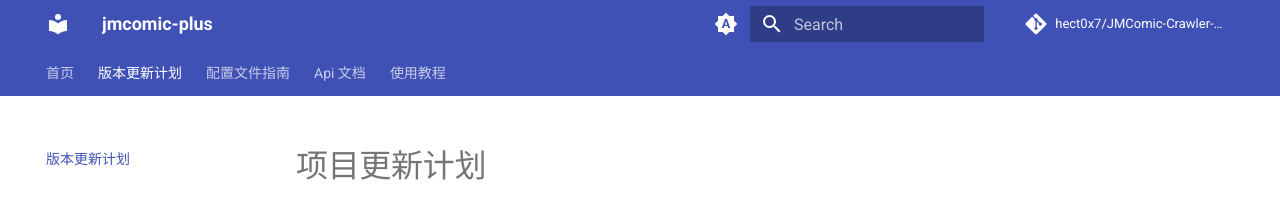
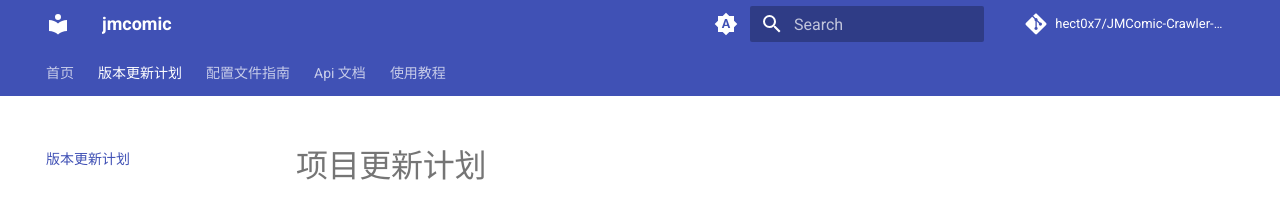
Before and after one commit to zakozakozakozakozako/JMComic-Crawler-Python-Lite, an MkDocs documentation site: the page built from assets/docs/sources/roadmap.md, in a window 1280 px wide. Shown: the top 206 px of the page. Built offline with MkDocs 1.6.1 and Material for MkDocs 9.7.7, drawn with Linux system fonts in a browser that asks for light colours; comment, search, counter and statistics services are not loaded.

Commit message:
更新 mkdocs.yml

```diff
--- a/assets/docs/mkdocs.yml
+++ b/assets/docs/mkdocs.yml
@@ -1,6 +1,6 @@
 repo_url: https://github.com/hect0x7/JMComic-Crawler-Python
 repo_name: hect0x7/JMComic-Crawler-Python
-site_name: jmcomic-plus
+site_name: jmcomic
 
 theme:
   palette:
```
